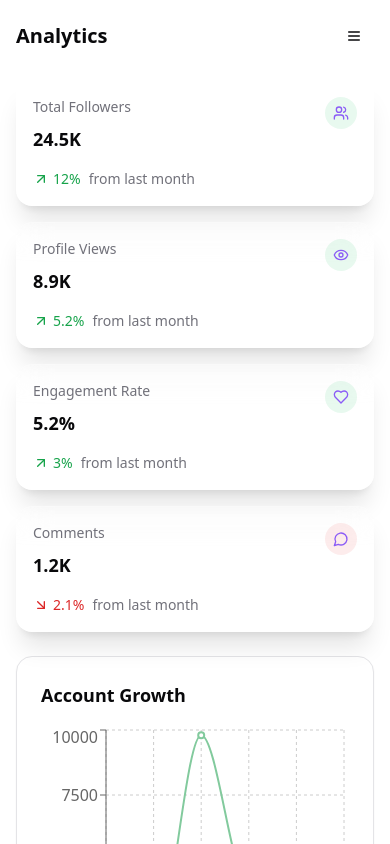
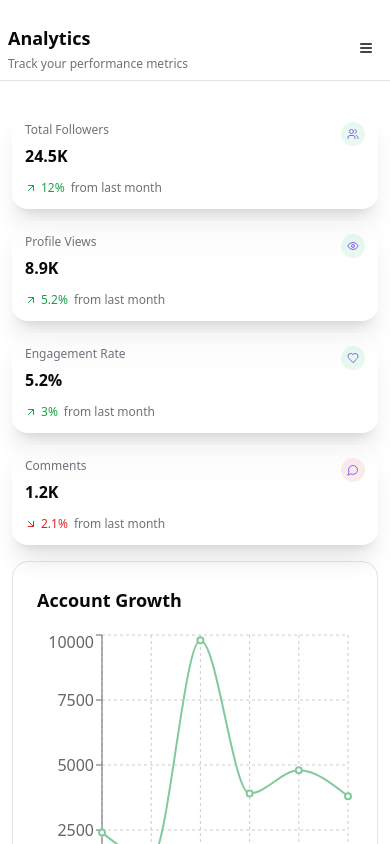
Before and after one commit to LisaRoos/explorehub-media-kits, a React (Vite) app: page /dashboard/analytics in a window 390 px wide. Shown: the top 844 px of the page. Built offline with nearby package versions, Linux system fonts and the light colour scheme.

Commit message:
Update mobile styles and add headers
Adjusted text and button sizes for mobile view, ensuring proper padding and margins for better fit. Added a header with a dropdown menu to each component for improved navigation.
[skip gpt_engineer]

```diff
--- a/src/components/dashboard/Analytics.tsx
+++ b/src/components/dashboard/Analytics.tsx
@@ -1,12 +1,5 @@
-import { Button } from "@/components/ui/button";
-import {
-  DropdownMenu,
-  DropdownMenuContent,
-  DropdownMenuItem,
-  DropdownMenuTrigger,
-} from "@/components/ui/dropdown-menu";
-import { Menu } from "lucide-react";
 import { DashboardLayout } from "./layout/DashboardLayout";
+import { DashboardHeader } from "./layout/DashboardHeader";
 import { AnalyticsCards } from "./analytics/AnalyticsCards";
 import { AnalyticsChart } from "./analytics/AnalyticsCharts";
 import { useNavigate } from "react-router-dom";
@@ -14,45 +7,17 @@ import { useNavigate } from "react-router-dom";
 const Analytics = () => {
   const navigate = useNavigate();
 
-  const menuItems = [
-    { label: "My Media Kit", path: "/dashboard" },
-    { label: "Messages", path: "/dashboard/messages" },
-    { label: "Analytics", path: "/dashboard/analytics" },
-    { label: "My Packages", path: "/dashboard/packages" },
-    { label: "Templates", path: "/dashboard/appearance" },
-    { label: "Settings", path: "/dashboard/settings" },
-  ];
-
   return (
     <DashboardLayout>
-      <div className="flex flex-col space-y-6 px-4 md:px-8">
-        <div className="flex items-center justify-between">
-          <h1 className="text-xl md:text-2xl font-bold">Analytics</h1>
-          <div className="md:hidden">
-            <DropdownMenu>
-              <DropdownMenuTrigger asChild>
-                <Button variant="ghost" size="icon">
-                  <Menu className="h-5 w-5" />
-                  <span className="sr-only">Toggle menu</span>
-                </Button>
-              </DropdownMenuTrigger>
-              <DropdownMenuContent align="end" className="w-48 bg-background">
-                {menuItems.map((item) => (
-                  <DropdownMenuItem
-                    key={item.path}
-                    className="cursor-pointer"
-                    onClick={() => navigate(item.path)}
-                  >
-                    {item.label}
-                  </DropdownMenuItem>
-                ))}
-              </DropdownMenuContent>
-            </DropdownMenu>
-          </div>
-        </div>
-        <div className="grid gap-6">
+      <div className="flex flex-col">
+        <DashboardHeader
+          title="Analytics"
+          description="Track your performance metrics"
+        />
+
+        <div className="p-3 md:p-6 space-y-4 md:space-y-6">
           <AnalyticsCards />
-          <div className="grid gap-6 md:grid-cols-2">
+          <div className="grid gap-4 md:grid-cols-2">
             <AnalyticsChart
               title="Account Growth"
               isPaidUser={true}
--- a/src/components/dashboard/MediaKit.tsx
+++ b/src/components/dashboard/MediaKit.tsx
@@ -1,108 +1,67 @@
 import { DashboardSidebar } from "@/components/dashboard/Sidebar";
 import { SidebarProvider } from "@/components/ui/sidebar";
-import { Button } from "@/components/ui/button";
-import {
-  DropdownMenu,
-  DropdownMenuContent,
-  DropdownMenuItem,
-  DropdownMenuTrigger,
-} from "@/components/ui/dropdown-menu";
-import { Menu } from "lucide-react";
-import { useNavigate } from "react-router-dom";
+import { DashboardHeader } from "./layout/DashboardHeader";
 
 const MediaKit = () => {
-  const navigate = useNavigate();
-
-  const menuItems = [
-    { label: "My Media Kit", path: "/dashboard" },
-    { label: "Messages", path: "/dashboard/messages" },
-    { label: "Analytics", path: "/dashboard/analytics" },
-    { label: "My Packages", path: "/dashboard/packages" },
-    { label: "Templates", path: "/dashboard/appearance" },
-    { label: "Settings", path: "/dashboard/settings" },
-  ];
-
   return (
     <SidebarProvider>
       <div className="min-h-screen flex w-full">
         <DashboardSidebar />
-        <main className="flex-1 p-4 md:p-8">
-          {/* Header Section */}
-          <div className="flex items-center justify-between mb-6">
-            <h1 className="text-xl md:text-2xl font-bold">Media Kit</h1>
-            <div className="md:hidden">
-              <DropdownMenu>
-                <DropdownMenuTrigger asChild>
-                  <Button variant="ghost" size="icon">
-                    <Menu className="h-5 w-5" />
-                    <span className="sr-only">Toggle menu</span>
-                  </Button>
-                </DropdownMenuTrigger>
-                <DropdownMenuContent align="end" className="w-48 bg-background">
-                  {menuItems.map((item) => (
-                    <DropdownMenuItem
-                      key={item.path}
-                      className="cursor-pointer"
-                      onClick={() => navigate(item.path)}
-                    >
-                      {item.label}
-                    </DropdownMenuItem>
-                  ))}
-                </DropdownMenuContent>
-              </DropdownMenu>
-            </div>
-          </div>
+        <main className="flex-1">
+          <DashboardHeader
+            title="Media Kit"
+            description="Manage your brand assets and information"
+          />
 
-          {/* Content Grid */}
-          <div className="grid gap-6">
-            <section className="space-y-4">
-              <h2 className="text-lg md:text-xl font-semibold">Brand Assets</h2>
-              <div className="grid grid-cols-1 sm:grid-cols-2 lg:grid-cols-3 gap-4">
-                <div className="p-4 border rounded-lg">
-                  <h3 className="font-medium mb-2">Logo Package</h3>
-                  <p className="text-sm text-muted-foreground mb-4">
+          <div className="p-3 md:p-6 space-y-4 md:space-y-6">
+            <section className="space-y-3">
+              <h2 className="text-base md:text-lg font-semibold">Brand Assets</h2>
+              <div className="grid grid-cols-1 sm:grid-cols-2 lg:grid-cols-3 gap-3">
+                <div className="p-3 border rounded-lg">
+                  <h3 className="text-sm font-medium mb-2">Logo Package</h3>
+                  <p className="text-xs text-muted-foreground mb-3">
                     Download our logo in various formats and sizes
                   </p>
-                  <button className="text-sm text-primary hover:underline">
+                  <button className="text-xs text-primary hover:underline">
                     Download ZIP
                   </button>
                 </div>
-                <div className="p-4 border rounded-lg">
-                  <h3 className="font-medium mb-2">Brand Guidelines</h3>
-                  <p className="text-sm text-muted-foreground mb-4">
+                <div className="p-3 border rounded-lg">
+                  <h3 className="text-sm font-medium mb-2">Brand Guidelines</h3>
+                  <p className="text-xs text-muted-foreground mb-3">
                     Our complete brand style guide
                   </p>
-                  <button className="text-sm text-primary hover:underline">
+                  <button className="text-xs text-primary hover:underline">
                     View PDF
                   </button>
                 </div>
-                <div className="p-4 border rounded-lg">
-                  <h3 className="font-medium mb-2">Media Photos</h3>
-                  <p className="text-sm text-muted-foreground mb-4">
+                <div className="p-3 border rounded-lg">
+                  <h3 className="text-sm font-medium mb-2">Media Photos</h3>
+                  <p className="text-xs text-muted-foreground mb-3">
                     High-resolution product and team photos
                   </p>
-                  <button className="text-sm text-primary hover:underline">
+                  <button className="text-xs text-primary hover:underline">
                     Browse Gallery
                   </button>
                 </div>
               </div>
             </section>
 
-            <section className="space-y-4">
-              <h2 className="text-lg md:text-xl font-semibold">Brand Information</h2>
-              <div className="grid gap-4">
-                <div className="p-4 border rounded-lg">
-                  <h3 className="font-medium mb-2">Company Overview</h3>
-                  <p className="text-sm text-muted-foreground">
+            <section className="space-y-3">
+              <h2 className="text-base md:text-lg font-semibold">Brand Information</h2>
+              <div className="grid gap-3">
+                <div className="p-3 border rounded-lg">
+                  <h3 className="text-sm font-medium mb-2">Company Overview</h3>
+                  <p className="text-xs text-muted-foreground">
                     ExploreHub is a leading platform connecting creators with brands
                     for authentic partnerships and collaborations. Founded in 2024,
                     we've helped thousands of creators grow their presence and
                     monetize their content.
                   </p>
                 </div>
-                <div className="p-4 border rounded-lg">
-                  <h3 className="font-medium mb-2">Key Statistics</h3>
-                  <ul className="text-sm text-muted-foreground space-y-2">
+                <div className="p-3 border rounded-lg">
+                  <h3 className="text-sm font-medium mb-2">Key Statistics</h3>
+                  <ul className="text-xs text-muted-foreground space-y-1.5">
                     <li>• 100,000+ Active Creators</li>
                     <li>• 1,000+ Brand Partners</li>
                     <li>• 95% Campaign Satisfaction Rate</li>
@@ -112,10 +71,10 @@ const MediaKit = () => {
               </div>
             </section>
 
-            <section className="space-y-4">
-              <h2 className="text-lg md:text-xl font-semibold">Press Contact</h2>
-              <div className="p-4 border rounded-lg">
-                <p className="text-sm text-muted-foreground">
+            <section className="space-y-3">
+              <h2 className="text-base md:text-lg font-semibold">Press Contact</h2>
+              <div className="p-3 border rounded-lg">
+                <p className="text-xs text-muted-foreground">
                   For press inquiries, please contact:<br />
                   press@explorehub.com<br />
                   +1 (555) 123-4567
--- a/src/components/dashboard/analytics/AnalyticsCards.tsx
+++ b/src/components/dashboard/analytics/AnalyticsCards.tsx
@@ -9,52 +9,52 @@ interface StatCardProps {
 }
 
 const StatCard = ({ title, value, change, icon }: StatCardProps) => (
-  <Card className="p-4 md:p-6 glass-card hover:scale-105 transition-transform">
+  <Card className="p-3 md:p-4 glass-card hover:scale-105 transition-transform">
     <div className="flex justify-between items-start">
       <div>
-        <p className="text-sm font-medium text-muted-foreground">{title}</p>
-        <h3 className="text-lg md:text-2xl font-bold mt-2">{value}</h3>
+        <p className="text-xs md:text-sm font-medium text-muted-foreground">{title}</p>
+        <h3 className="text-base md:text-lg font-bold mt-1.5">{value}</h3>
       </div>
-      <div className={`p-2 rounded-full ${change >= 0 ? 'bg-green-500/10' : 'bg-red-500/10'}`}>
+      <div className={`p-1.5 rounded-full ${change >= 0 ? 'bg-green-500/10' : 'bg-red-500/10'}`}>
         {icon}
       </div>
     </div>
-    <div className="mt-4 flex items-center">
-      <span className={`text-sm ${change >= 0 ? 'text-green-600' : 'text-red-600'} flex items-center`}>
-        {change >= 0 ? <ArrowUpRight className="w-4 h-4 mr-1" /> : <ArrowDownRight className="w-4 h-4 mr-1" />}
+    <div className="mt-3 flex items-center">
+      <span className={`text-xs ${change >= 0 ? 'text-green-600' : 'text-red-600'} flex items-center`}>
+        {change >= 0 ? <ArrowUpRight className="w-3 h-3 mr-1" /> : <ArrowDownRight className="w-3 h-3 mr-1" />}
         {Math.abs(change)}%
       </span>
-      <span className="text-sm text-muted-foreground ml-2">from last month</span>
+      <span className="text-xs text-muted-foreground ml-1.5">from last month</span>
     </div>
   </Card>
 );
 
 export const AnalyticsCards = () => {
   return (
-    <div className="grid gap-4 grid-cols-1 sm:grid-cols-2 lg:grid-cols-4">
+    <div className="grid gap-3 grid-cols-1 sm:grid-cols-2 lg:grid-cols-4">
       <StatCard
         title="Total Followers"
         value="24.5K"
         change={12}
-        icon={<Users className="w-4 h-4 text-primary" />}
+        icon={<Users className="w-3 h-3 text-primary" />}
       />
       <StatCard
         title="Profile Views"
         value="8.9K"
         change={5.2}
-        icon={<Eye className="w-4 h-4 text-primary" />}
+        icon={<Eye className="w-3 h-3 text-primary" />}
       />
       <StatCard
         title="Engagement Rate"
         value="5.2%"
         change={3}
-        icon={<Heart className="w-4 h-4 text-primary" />}
+        icon={<Heart className="w-3 h-3 text-primary" />}
       />
       <StatCard
         title="Comments"
         value="1.2K"
         change={-2.1}
-        icon={<MessageCircle className="w-4 h-4 text-primary" />}
+        icon={<MessageCircle className="w-3 h-3 text-primary" />}
       />
     </div>
   );
--- a/src/components/dashboard/layout/DashboardHeader.tsx
+++ b/src/components/dashboard/layout/DashboardHeader.tsx
@@ -1,13 +1,61 @@
+import { Button } from "@/components/ui/button";
+import {
+  DropdownMenu,
+  DropdownMenuContent,
+  DropdownMenuItem,
+  DropdownMenuTrigger,
+} from "@/components/ui/dropdown-menu";
+import { Menu } from "lucide-react";
+import { useNavigate } from "react-router-dom";
+
 interface DashboardHeaderProps {
   title: string;
-  description: string;
+  description?: string;
 }
 
 export const DashboardHeader = ({ title, description }: DashboardHeaderProps) => {
+  const navigate = useNavigate();
+
+  const menuItems = [
+    { label: "Overview", path: "/dashboard" },
+    { label: "Messages", path: "/dashboard/messages" },
+    { label: "Analytics", path: "/dashboard/analytics" },
+    { label: "Media Kit", path: "/dashboard/media-kit" },
+    { label: "Packages", path: "/dashboard/packages" },
+    { label: "Settings", path: "/dashboard/settings" },
+  ];
+
   return (
-    <div className="space-y-2">
-      <h1 className="text-3xl font-bold tracking-tight">{title}</h1>
-      <p className="text-muted-foreground">{description}</p>
+    <div className="flex items-center justify-between mb-4 p-2 md:p-4 border-b">
+      <div>
+        <h1 className="text-lg md:text-2xl font-bold">{title}</h1>
+        {description && (
+          <p className="text-xs md:text-sm text-muted-foreground mt-1">
+            {description}
+          </p>
+        )}
+      </div>
+      <div className="md:hidden">
+        <DropdownMenu>
+          <DropdownMenuTrigger asChild>
+            <Button variant="ghost" size="sm" className="h-8 w-8 p-0">
+              <Menu className="h-4 w-4" />
+              <span className="sr-only">Toggle menu</span>
+            </Button>
+          </DropdownMenuTrigger>
+          <DropdownMenuContent align="end" className="w-40">
+            {menuItems.map((item) => (
+              <DropdownMenuItem
+                key={item.path}
+                className="text-xs py-1.5"
+                onClick={() => navigate(item.path)}
+              >
+                {item.label}
+              </DropdownMenuItem>
+            ))}
+          </DropdownMenuContent>
+        </DropdownMenu>
+      </div>
     </div>
   );
 };
```
